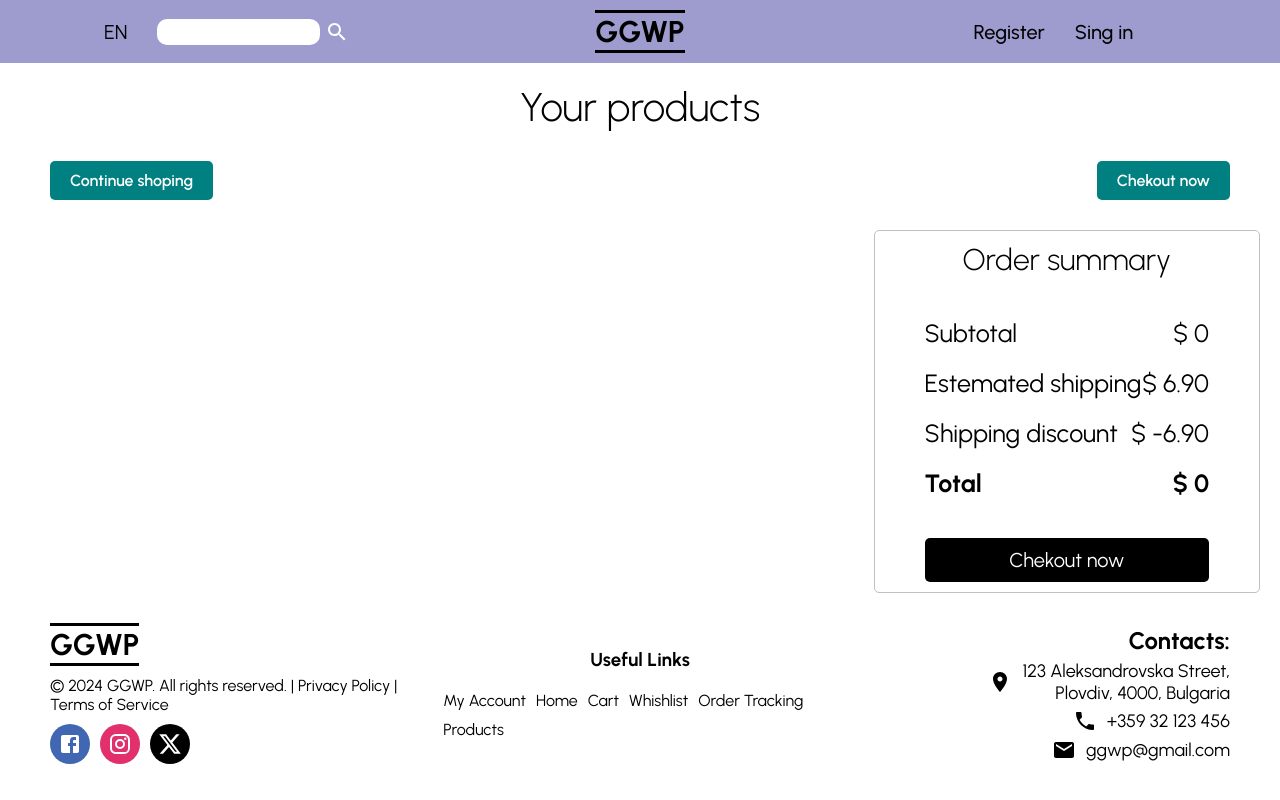
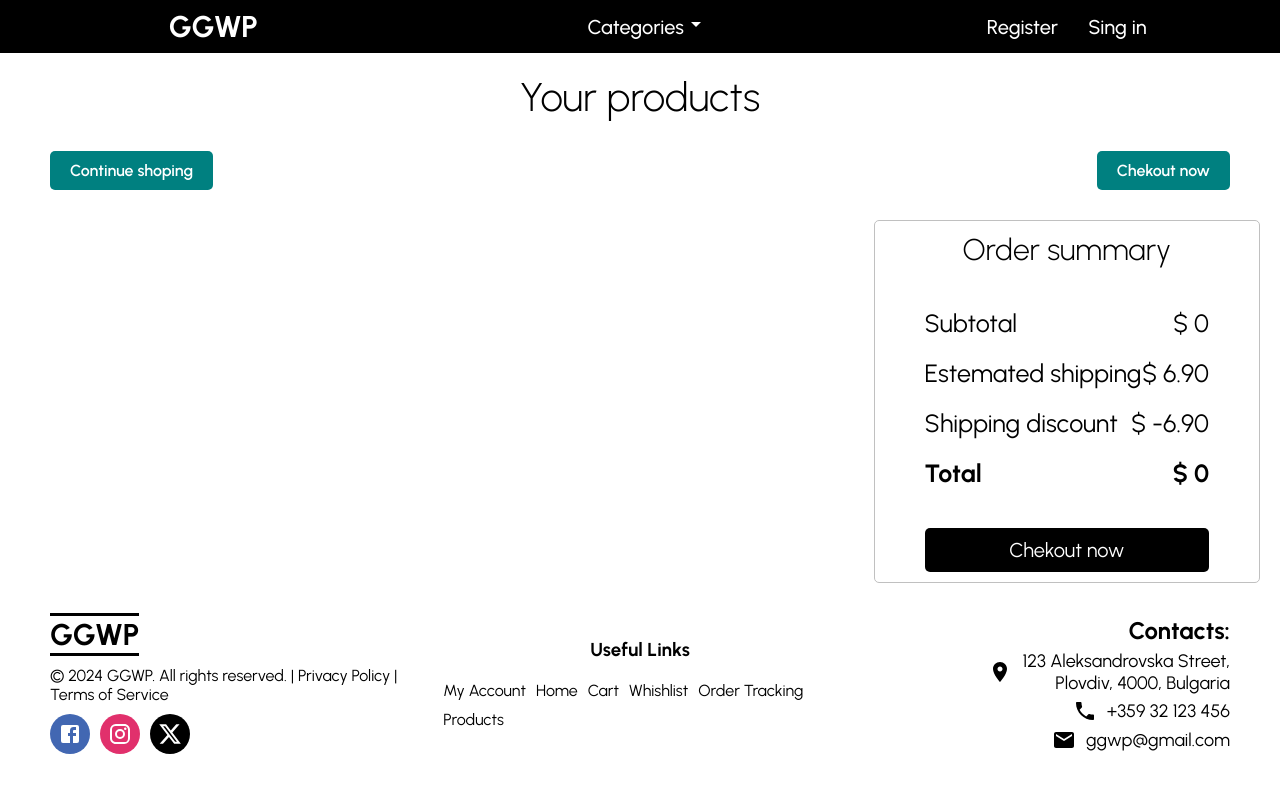
Before and after one commit to IvayloTashev/e-shop, a React (Vite) app in the folder client/: page /cart in a window 1280 px wide. Built offline with nearby package versions, Linux system fonts and the light colour scheme.

Commit message:
Add dropdown menu with all categories of products

```diff
--- a/client/src/components/navbar/Navbar.css
+++ b/client/src/components/navbar/Navbar.css
@@ -1,9 +1,9 @@
 .navbar-container {
-    background-color: #9e9ccf;
+    background-color: black;
+    color: white;
 }
 
 .navbar-wrapper {
-    padding: 10px 20px;
     display: flex;
     justify-content: space-between;
 }
@@ -39,13 +39,13 @@
 
 .logo-container h1 {
     font-size: 30px;
-    border-top: 3px solid black;
-    border-bottom: 3px solid black;
+    padding: 8px;
 }
 
 .navbar-cart-container {
     font-size: 20px;
     cursor: pointer;
+    padding: 10px 0;
 }
 
 .navbar-register-container,
@@ -53,6 +53,7 @@
 .navbar-logout-container {
     font-size: 20px;
     font-weight: 500;
+    padding: 10px 0;
 }
 
 .navbar-register-container:hover,
@@ -61,3 +62,62 @@
 .navbar-logout-container:hover {
     transform: scale(1.2);
 }
+
+.navbar-center {
+    overflow: hidden;
+}
+
+.navbar-dropdown-btn {
+    border: none;
+    background-color: inherit;
+    display: flex;
+    justify-content: center;
+    align-items: center;
+    font-size: 20px;
+    font-weight: 500;
+    padding: 10px 10px;
+}
+
+.navbar-dropdown-menu {
+    float: left;
+    overflow: hidden;
+    width: 125px;
+}
+
+.navbar-dropdown-menu:hover {
+    background-color: white;
+}
+
+.navbar-dropdown-menu:hover .navbar-dropdown-btn {
+    color: black;
+}
+
+.navbar-dropdown-menu:hover .navbar-dropdown-btn span {
+    color: red;
+}
+
+.navbar-dropdown-content {
+    display: none;
+    background-color: white;
+    position: absolute;
+    z-index: 1;
+    width: 125px;
+    box-shadow: 0px 8px 16px 0px rgba(0, 0, 0, 0.2);
+}
+
+.dropdown-item {
+    float: none;
+    display: block;
+    padding: 7px 10px;
+    font-size: 18px;
+    font-weight: 500;
+    color: black;
+}
+
+.dropdown-item:hover {
+    background-color: rgb(214, 214, 214);
+}
+
+.navbar-dropdown-menu:hover .navbar-dropdown-content {
+    display: block;
+}
--- a/client/src/components/navbar/Navbar.jsx
+++ b/client/src/components/navbar/Navbar.jsx
@@ -1,7 +1,7 @@
 import React from 'react'
 import './Navbar.css'
-import { Search } from '@mui/icons-material'
 import Badge from '@mui/material/Badge';
+import ArrowDropDownIcon from '@mui/icons-material/ArrowDropDown';
 import ShoppingCartIcon from '@mui/icons-material/ShoppingCart';
 import { useDispatch, useSelector } from 'react-redux';
 import { Link } from "react-router";
@@ -23,19 +23,24 @@ const Navbar = () => {
             <div className='navbar-wrapper'>
 
                 <div className='navbar-left'>
-                    <span className='language'>EN</span>
-                    <div className='search-container'>
-                        <input type="text" />
-                        <Search style={{ color: "white", fontSize: 24, cursor: 'pointer' }} />
-                    </div>
-                </div>
-
-                <div className='navbar-center'>
                     <div className='logo-container'>
                         <Link to={'/'}><h1>GGWP</h1></Link>
                     </div>
                 </div>
 
+                <div className='navbar-center'>
+                    <div className='navbar-dropdown-menu'>
+                        <button className='navbar-dropdown-btn'>
+                            Categories<span><ArrowDropDownIcon /></span>
+                        </button>
+                        <div className='navbar-dropdown-content'>
+                            <Link to={'/products/headset'}><p className='dropdown-item'>Headset</p></Link>
+                            <Link to={'/products/keyboard'}><p className='dropdown-item'>Keyboard</p></Link>
+                            <Link to={'/products/mouse'}><p className='dropdown-item'>Mice</p></Link>
+                            <Link to={'/products/mousepad'}><p className='dropdown-item'>Mousepad</p></Link>
+                        </div>
+                    </div>
+                </div>
                 <div className='navbar-right'>
 
                     {user ? (
```
